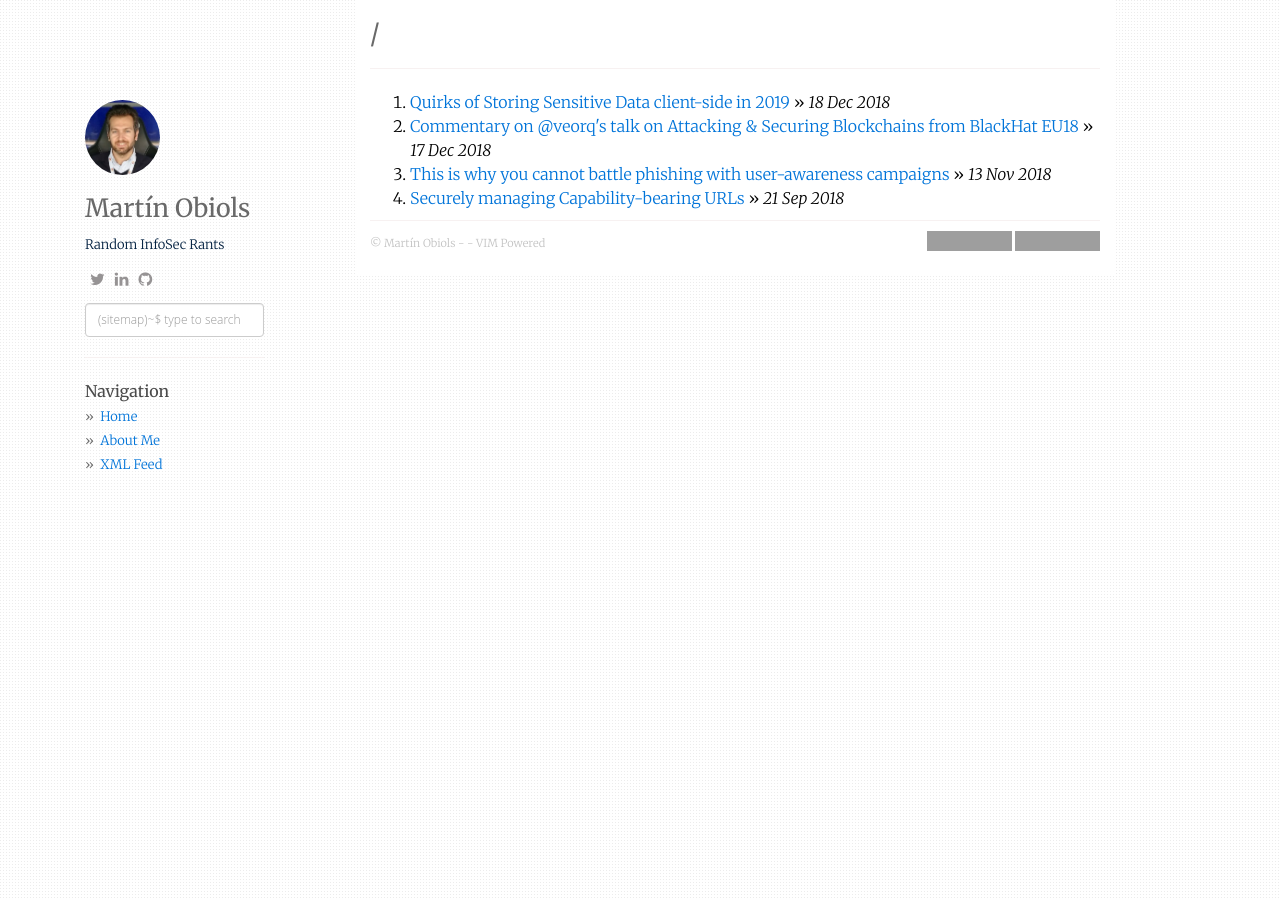
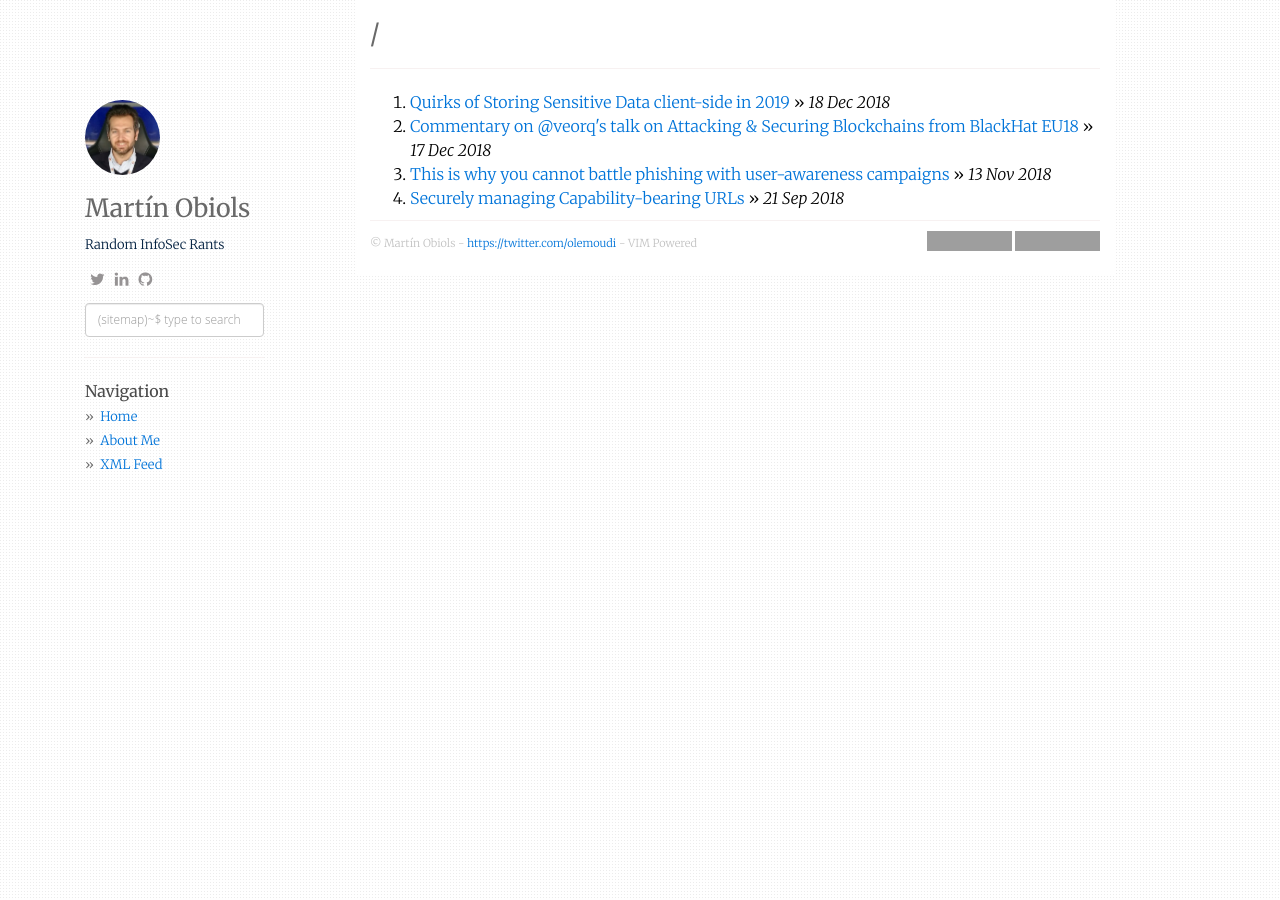
Before and after one commit to olemoudi/olemoudi.github.io, a Jekyll site: the page built from index.html, in a window 1280 px wide. Built offline with Jekyll 4.4.1, drawn with Linux system fonts in a browser that asks for light colours; nearby versions of some CDN libraries; the list of posts is cut into pages by our own code; some of the changed lines change nothing that is shown; grey boxes are pictures that could not be loaded.

Commit message:
fixed date

```diff
--- a/_config.yml
+++ b/_config.yml
@@ -1,7 +1,7 @@
 title: /
 description: Martín Obiols personal site
 author: Martín Obiols
-github: https://github.com/olemoudi
+twitter: https://twitter.com/olemoudi
 about: Random InfoSec Rants
 disqus_shortname: makensi
 google_analytics: UA-11822210-1
```
